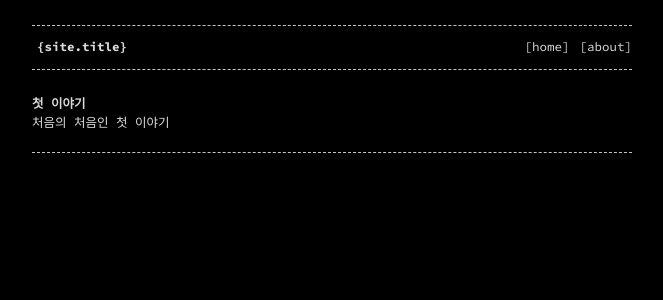
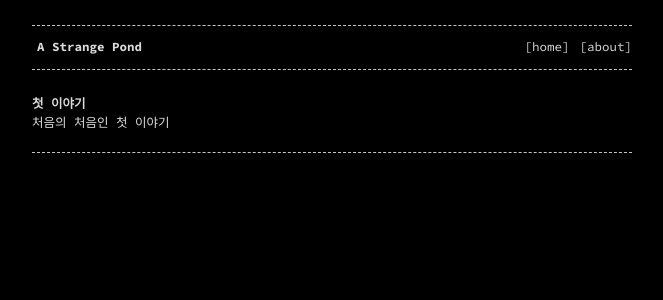
Before and after one commit to i0d/i0d.github.io, a Jekyll site: the page built from _posts/2022-07-16-sg-ep-001.markdown, in a window 1280 px wide. Shown: the top 300 px of the page, without its empty margins (308-971 px from the left). Built offline with Jekyll 4.4.1, drawn with Linux system fonts in a browser that asks for light colours.

Commit message:
add title

```diff
--- a/_includes/header.html
+++ b/_includes/header.html
@@ -1,7 +1,7 @@
 {%- assign page_paths = site.header_pages | default: default_paths -%}
 <header>
   <div class="menu">
-    <div class="title">{site.title}</div>
+    <div class="title">{{ site.title }}</div>
     <ul>
       {%- for path in page_paths -%}
         {%- assign my_page = site.pages | where: "path", path | first -%}
```
Also changed, not shown: _posts/2022-07-16-sg-ep-001.markdown (renamed from _posts/2022-07-16-sg-ep-001.md).
